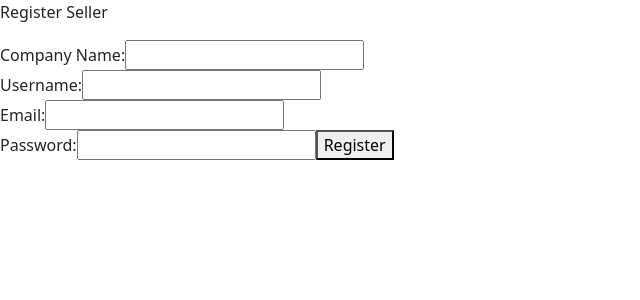
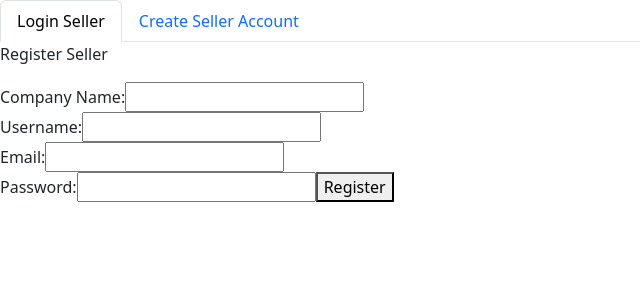
Before and after one commit to 240205-JavaAngularAWS/shoe-front, an Angular app in the folder payMore/: page /createAccountSeller in a window 1280 px wide. Shown: the top 300 px of the page, without its empty margins (0-640 px from the left). Built offline with nearby package versions, Linux system fonts and the light colour scheme.

Commit message:
added more nav

```diff
--- a/payMore/src/app/app.module.ts
+++ b/payMore/src/app/app.module.ts
@@ -25,7 +25,6 @@ import { UserRegisterComponent } from './components/user-register/user-register.
     SellerRegisterComponent,
     NavBarSLComponent,
     UserRegisterComponent
-
   ],
   imports: [
     BrowserModule,
--- a/payMore/src/app/components/seller-login/seller-login.component.html
+++ b/payMore/src/app/components/seller-login/seller-login.component.html
@@ -1,3 +1,7 @@
+<div>
+
+    <app-nav-bar-sl></app-nav-bar-sl>
+
     <div id="sellerLoginForm">
         <label for="username">Username: </label>
         <input type="text" id="userName" name="username">
@@ -10,3 +14,5 @@
         <button id="loginButton">Seller Login</button>
 
     </div>
+
+</div>
--- a/payMore/src/app/components/seller-register/seller-register.component.html
+++ b/payMore/src/app/components/seller-register/seller-register.component.html
@@ -1,3 +1,7 @@
+<div>
+
+  <app-nav-bar-sl></app-nav-bar-sl>
+
   <div id="sellerRegister">
     <p>Register Seller</p>
     <label for="companyName">Company Name: </label>
@@ -21,3 +25,5 @@
 
     <button id="registerButton">Register</button>
   </div>
+
+</div>
```
Lines whose indentation alone changed are shown as unchanged.
